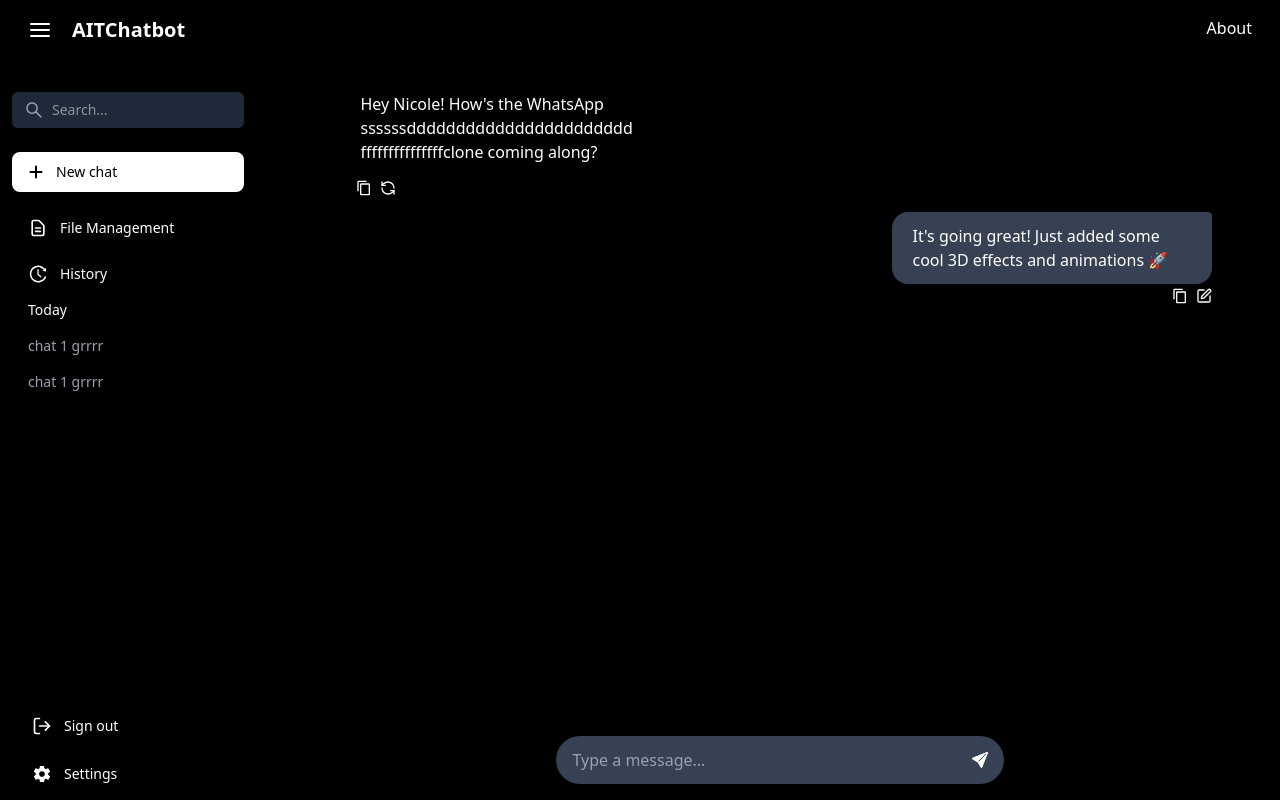
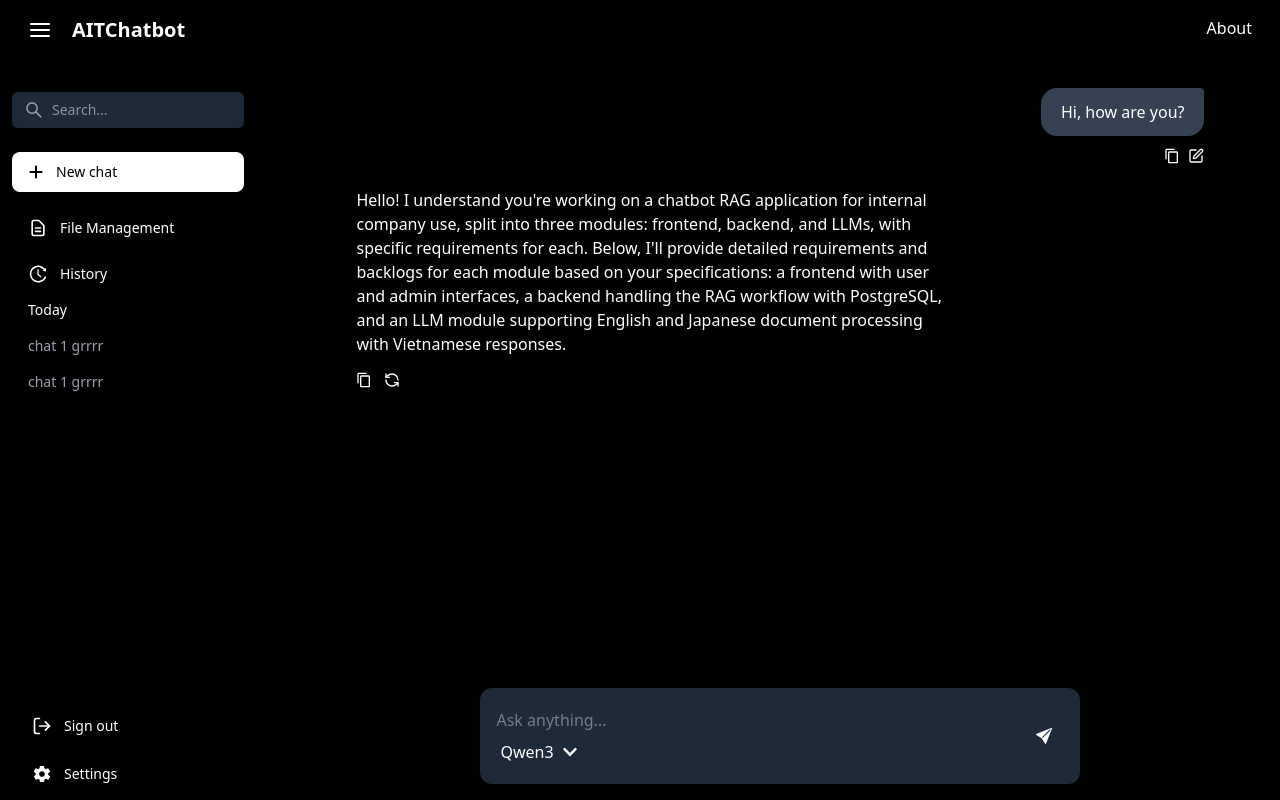
Before and after one commit to TranKhoaa/AITChatbot, a React (Vite) app in the folder frontend/: page /chat in a window 1280 px wide. Built offline with nearby package versions, Linux system fonts and the light colour scheme.

Commit message:
update chat page

```diff
--- a/frontend/src/pages/Chat.jsx
+++ b/frontend/src/pages/Chat.jsx
@@ -1,8 +1,76 @@
+import React, { useState } from 'react';
 import { BsFillSendFill} from 'react-icons/bs';
 import { MdContentCopy } from 'react-icons/md';
 import { LuRefreshCcw, LuSquarePen } from 'react-icons/lu';
+import { FaChevronDown } from "react-icons/fa";
 
 const Chat = () => {
+  const [message, setMessage] = useState("");
+  const [messages, setMessages] = useState([
+    {
+      id: 1,
+      type: "user",
+      content: "Hi, how are you?"
+    },
+    {
+      id: 2,
+      type: "ai",
+      content: "Hello! I understand you're working on a chatbot RAG application for internal company use, split into three modules: frontend, backend, and LLMs, with specific requirements for each. Below, I'll provide detailed requirements and backlogs for each module based on your specifications: a frontend with user and admin interfaces, a backend handling the RAG workflow with PostgreSQL, and an LLM module supporting English and Japanese document processing with Vietnamese responses."
+    },
+  ]);
+      const AI_MODELS = [
+    { id: "qwen3", name: "Qwen3" },
+    { id: "gpt4", name: "GPT-4"},
+    { id: "claude3", name: "Claude 3"},
+    { id: "llama2", name: "Llama 2"},
+    { id: "mistral", name: "Mistral 7B"}
+  ];
+  const [selectedModel, setSelectedModel] = useState("qwen3");
+  const [isModelDropdownOpen, setIsModelDropdownOpen] = useState(false);
+  const currentModelData = AI_MODELS.find(model => model.id === selectedModel) || AI_MODELS[0];
+
+  const handleModelSelect = (modelId) => {
+    setSelectedModel(modelId);
+    setIsModelDropdownOpen(false);
+  };
+  const handleCopyMessage = async (content) => {
+    try {
+      await navigator.clipboard.writeText(content);
+      toast.success("Message copied to clipboard!");
+    } catch (err) {
+      toast.error("Failed to copy message");
+    }
+  };
+
+  const handleSendMessage = () => {
+    if (message.trim()) {
+      const newMessage = {
+        id: messages.length + 1,
+        type: "user",
+        content: message
+      };
+      setMessages([...messages, newMessage]);
+      setMessage("");
+
+      // Simulate AI response
+      setTimeout(() => {
+        const aiResponse = {
+          id: messages.length + 2,
+          type: "ai",
+          content: "Thank you for your message. I'm here to help you with your questions!"
+        };
+        setMessages(prevMessages => [...prevMessages, aiResponse]);
+      }, 1000);
+    }
+  };
+
+  const handleKeyPress = (e) => {
+    if (e.key === 'Enter' && !e.shiftKey) {
+      e.preventDefault();
+      handleSendMessage();
+    }
+  };
+
   return (
     <div className="isolate bg-black top-16 w-full h-full">
       {/* Main Container */}
@@ -12,19 +80,48 @@ const Chat = () => {
           <div className="card-3d flex flex-col h-full">
             {/* Messages Area */}
             <div
-          className="flex-1 overflow-x-auto overflow-y-auto p-4 space-y-4 custom-scrollbar pb-24 justify-center"
+              className="flex-1 overflow-x-hidden overflow-y-auto custom-scrollbar pb-24 justify-center"
               id="messagesArea"
             >
-          {/* Received Message */}
-          <div className="flex items-start space-x-2 message-bubble">
-            <div className="max-w-200 md:max-w-100">
-              <div className="rounded-2xl rounded-tl-sm p-3 shadow-lg">
-                <p className="text-white">
-                  Hey Nicole! How's the WhatsApp ssssssddddddddddddddddddddddd fffffffffffffffclone coming along?
+              {/* Chat Messages */}
+              <div className="flex-1 p-4 md:p-6">
+                <div className="space-y-6 max-w-4xl">
+                  {messages.map((msg) => (
+                    <div key={msg.id} className={msg.type === "user" ? "flex justify-end" : "space-y-4"}>
+                      {msg.type === "user" ? (
+                      <div className="flex items-end justify-end space-x-2 message-bubble">
+                        {/* User Messages */}
+                        <div className="max-w-xs">
+                          <div className="chat-gradient bg-gray-700 rounded-2xl rounded-tr-sm p-3 shadow-lg">
+                            <p className="text-white px-2 break-words">{msg.content}</p>
+                          </div>
+                          <p className="flex space-x-2 text-xs mt-3 ml-2 justify-end">
+                            <button
+                            className='hover:text-gray-400  text-white'
+                            onClick={() => handleCopyMessage(msg.content)}
+                            >
+                              <MdContentCopy className='h-4 w-4'/>
+                            </button>
+                            <button className='hover:text-gray-400  text-white'>
+                            <LuSquarePen className='h-4 w-4'/>
+                            </button>
                           </p>
                         </div>
-              <p className="flex space-x-2 text-xs mt-1 ml-2">
-                <button className='hover:text-gray-400  text-white'><MdContentCopy className='h-4 w-4'/>
+                      </div>
+                      ) : (
+                        <>
+                      <div className="flex items-start space-x-2 message-bubble">
+                        {/* AI Messages */}
+                        <div className="sm:max-w-60 lg:max-w-150 md:max-w-100">
+                          <div className="rounded-2xl rounded-tl-sm p-0 shadow-lg">
+                            <p className="text-white">{msg.content}</p>
+                          </div>
+                          <p className="flex items-center gap-3 mt-4">
+                            <button
+                            className='hover:text-gray-400
+                           text-white'
+                            onClick={() => handleCopyMessage(msg.content)}
+                           ><MdContentCopy className='h-4 w-4'/>
                             </button>
                             <button className='hover:text-gray-400  text-white'>
                             <LuRefreshCcw className='h-4 w-4'/>
@@ -32,38 +129,58 @@ const Chat = () => {
                           </p>
                         </div>
                       </div>
-          {/* Sent Message */}
-          <div className="flex items-end justify-end space-x-2 message-bubble">
-            <div className="max-w-xs">
-              <div className="chat-gradient bg-gray-700 rounded-2xl rounded-tr-sm p-3 shadow-lg">
-                <p className="text-white px-2">
-                  It's going great! Just added some cool 3D effects and
-                  animations 🚀
-                </p>
+                        </>
+                      )}
                     </div>
-              <p className="flex space-x-2 text-xs mt-1 ml-2 justify-end">
-                <button className='hover:text-gray-400  text-white'><MdContentCopy className='h-4 w-4'/>
-                </button>
-                 <button className='hover:text-gray-400  text-white'>
-                 <LuSquarePen className='h-4 w-4'/>
-                 </button>
-              </p>
+                  ))}
                 </div>
               </div>
             </div>
-        {/* Message Input */}
-        <div className="p-4 glass-effect fixed bottom-0 w-120 self-center">
-          <div className="flex-1 relative">
+            {/* Chat Input */}
+              <div className="relative grid-rows-2 grid grid-flow-col w-150 self-center m-4 bg-gray-800 rounded-xl p-4 max-w-4xl items-center">
                 <input
-              type="text"
-              placeholder="Type a message..."
-              className="w-full bg-gray-700 text-white placeholder-gray-400 rounded-full pl-4 pr-12 py-3 focus:outline-none focus:ring-2 focus:ring-black transition-all"
-              id="messageInput"
+                  value={message}
+                  onChange={(e) => setMessage(e.target.value)}
+                  onKeyDown={handleKeyPress}
+                  placeholder="Ask anything..."
+                  className="bg-transparent border-none text-white placeholder:text-white/40 focus:ring-hidden outline-none"
                 />
-            <button className="text-white absolute right-2 top-1/2 transform -translate-y-1/2 p-2 hover:bg-gray-600 rounded-full transition-colors">
-              <BsFillSendFill />
+                <div className="relative">
+                  <div className="items-center gap-2 p-1">
+                    <button
+                      className="flex items-center gap-1 text-white hover:bg-white/10"
+                      onClick={() => setIsModelDropdownOpen(!isModelDropdownOpen)}
+                    >
+                      {currentModelData.name}
+                      <FaChevronDown className="w-4 h-4 ml-1" />
                     </button>
-            <button className="colspan-2 text-white absolute right-2 top-1/2 transform -translate-y-1/2 p-2 hover:bg-gray-600 rounded-full transition-colors">
+                  </div>
+                  {/* Model Dropdown */}
+                  {isModelDropdownOpen && (
+                    <div className="absolute bottom-full left-0 mb-2 w-30 h-fit bg-gray-800 border border-white/20 rounded-lg shadow-lg z-20">
+                      <div className="py-2">
+                        {AI_MODELS.map((model) => (
+                          <button
+                            key={model.id}
+                            onClick={() => handleModelSelect(model.id)}
+                            className={`w-full px-4 py-2 text-left hover:bg-white/10 transition-colors ${
+                              selectedModel === model.id ? 'bg-white/5' : ''
+                            }`}
+                          >
+                            <div className="flex flex-col">
+                              <a className="text-white font-medium">{model.name}</a>
+                            </div>
+                          </button>
+                        ))}
+                      </div>
+                    </div>
+                  )}
+                </div>
+                {/* Send Button */}
+                <button
+                  className="row-span-2 p-2 absolute top-1/2 right-5 place-self-center justify-end text-white transform -translate-y-1/2 hover:bg-gray-600 rounded-full transition-colors"
+                  onClick={handleSendMessage}
+                >
                   <BsFillSendFill />
                 </button>
               </div>
@@ -71,7 +188,7 @@ const Chat = () => {
         </div>
       </div>
     </div>
-</div>
   );
 };
+
 export default Chat;
```
Lines whose indentation alone changed are shown as unchanged.
